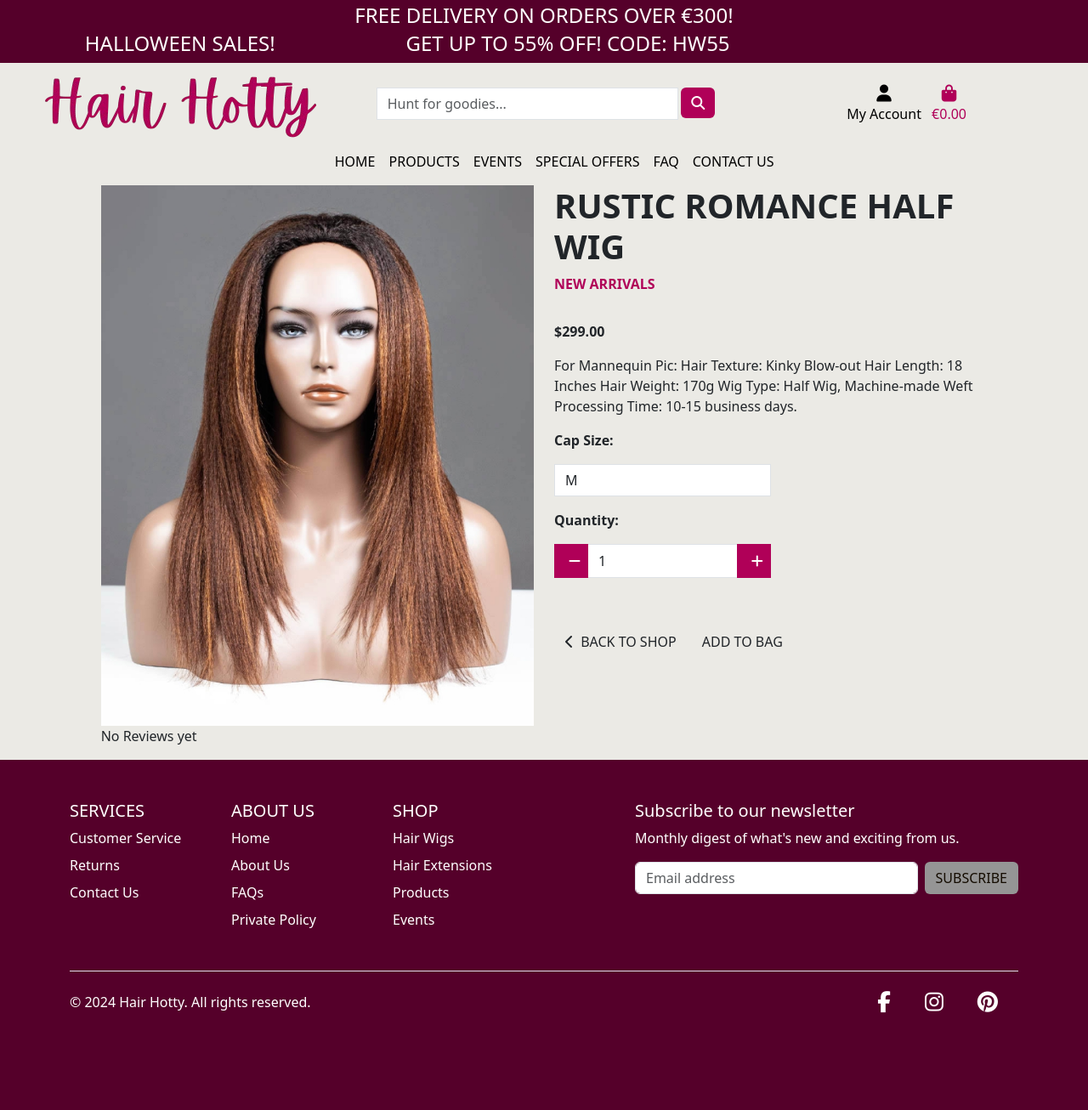
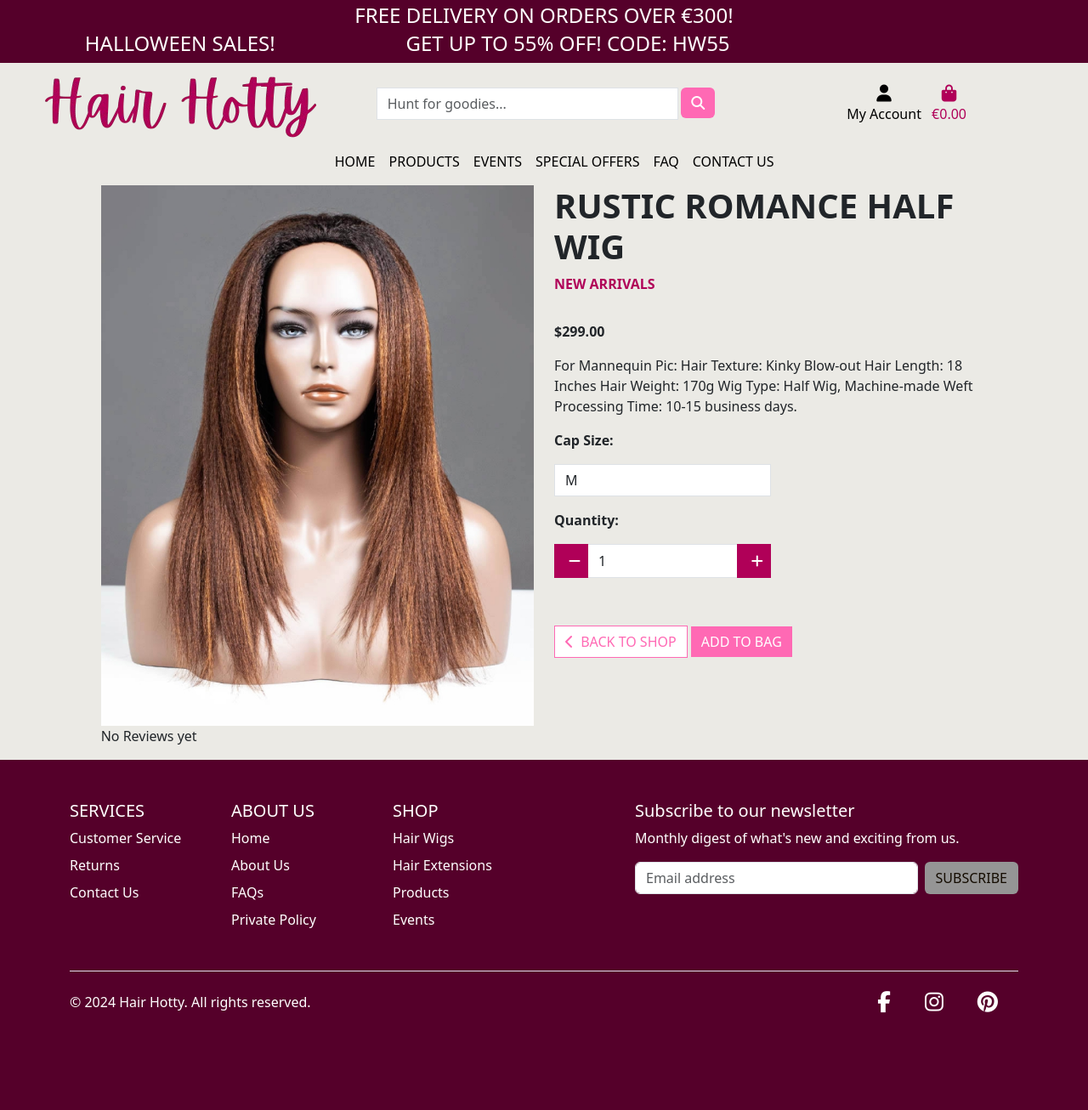
Before and after one commit to angelaanjorin/Hair-Hotty, a Django app: page /products/34731682-66d9-425b-8541-6f03e063d65d in a window 1280 px wide. Shown: the whole page at 85% size. Run offline with Django 5.2, Linux system fonts and the light colour scheme; data comes from the database, SQL or seed files in the repository; some libraries are stand-ins or nearby versions.

Commit message:
Updated css styling of buttons and footer.

```diff
--- a/products/templates/products/product_detail.html
+++ b/products/templates/products/product_detail.html
@@ -108,13 +108,13 @@
                 <div class="col{% if s %}-12 mt-2{% endif %}">
 
                     <!-- Keep Shopping Button -->
-                    <a href="{% url 'products' %}" class=" btn btn-outline-black rounded-0 mt-5">
+                    <a href="{% url 'products' %}" class=" btn btn-outline-cordovan rounded-0 mt-5">
                         <i class="fas fa-chevron-left d-inline me-1"></i>
                         <p class="text-uppercase d-inline">BACK TO SHOP</p>
                     </a>
 
                     <!-- Add to Bag (Submit) Button -->
-                    <input type="submit" class=" btn btn-black rounded-0 text-uppercase mt-5" value="ADD TO BAG">
+                    <input type="submit" class=" btn btn-cordovan rounded-0 text-uppercase mt-5" value="ADD TO BAG">
                 </div>
 
                 <!-- Hidden input to redirect user back to current page once added to bag -->
--- a/static/css/style.css
+++ b/static/css/style.css
@@ -70,7 +70,7 @@ a.category-badge > span.badge:hover {
 
 /*buttons*/
 .btn-cordovan {
-    background-color: var(--cordovan);
+    background-color: var(--hot-pink);
     color: var(--white);
     border:none;
 }
@@ -83,8 +83,8 @@ a.category-badge > span.badge:hover {
 
 .btn-outline-cordovan {
     background: white;
-    color: var(--cordovan) !important; /* use important to override link colors for <a> elements */
-    border: 1px solid var(--cordovan);
+    color: var(--hot-pink) !important; /* use important to override link colors for <a> elements */
+    border: 1px solid var(--hot-pink);
 }
 
 .btn-outline-cordovan:hover,
--- a/static/js/products.js
+++ b/static/js/products.js
@@ -1,6 +1,5 @@
 // Sort Products Box
 // Adapted from Code Institute's Boutique Ado Walkthrough
-console.log("jQuery Loaded");
 $('#sort-selector').change(function() {
     var selector = $(this);
     var currentUrl = new URL(window.location);
@@ -13,15 +12,11 @@ $('#sort-selector').change(function() {
         currentUrl.searchParams.set("sort", sort);
         currentUrl.searchParams.set("direction", direction);
 
-        console.log(currentUrl.href);
-
         window.location.replace(currentUrl);
     } else {
         currentUrl.searchParams.delete("sort");
         currentUrl.searchParams.delete("direction");
 
-        console.log(currentUrl.href);
-
         window.location.replace(currentUrl);
     }
 })
--- a/templates/components/footer.html
+++ b/templates/components/footer.html
@@ -1,6 +1,6 @@
 {% load static %}
 <div class="container">
-    <footer class="py-5"id="footer">
+    <footer class="py-5">
       <div class="row"id="footer-links">
         <div class="col-6 col-md-2 mb-3">
           <h5>SERVICES</h5>
```
